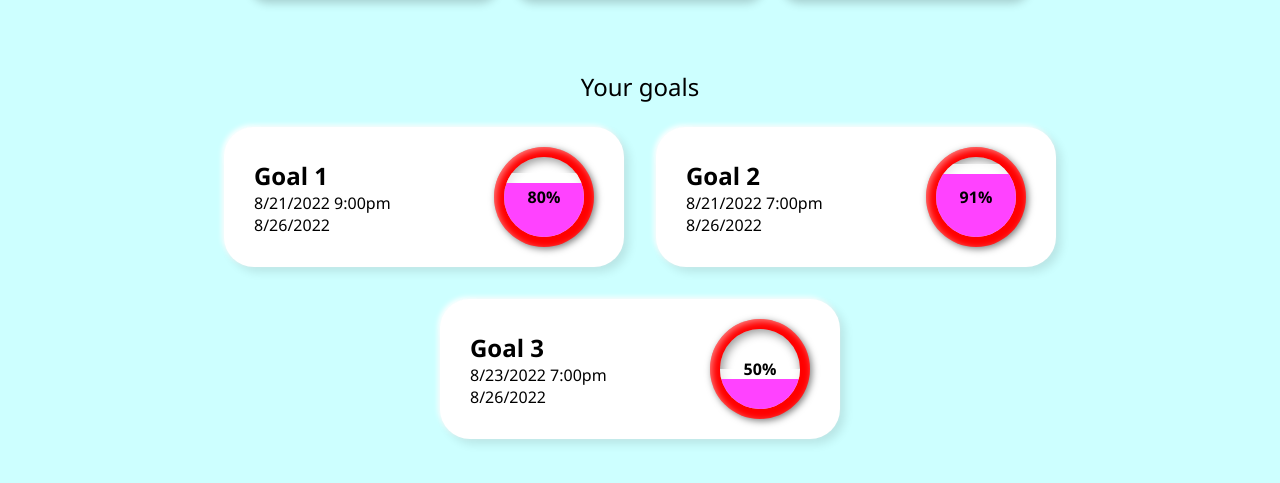
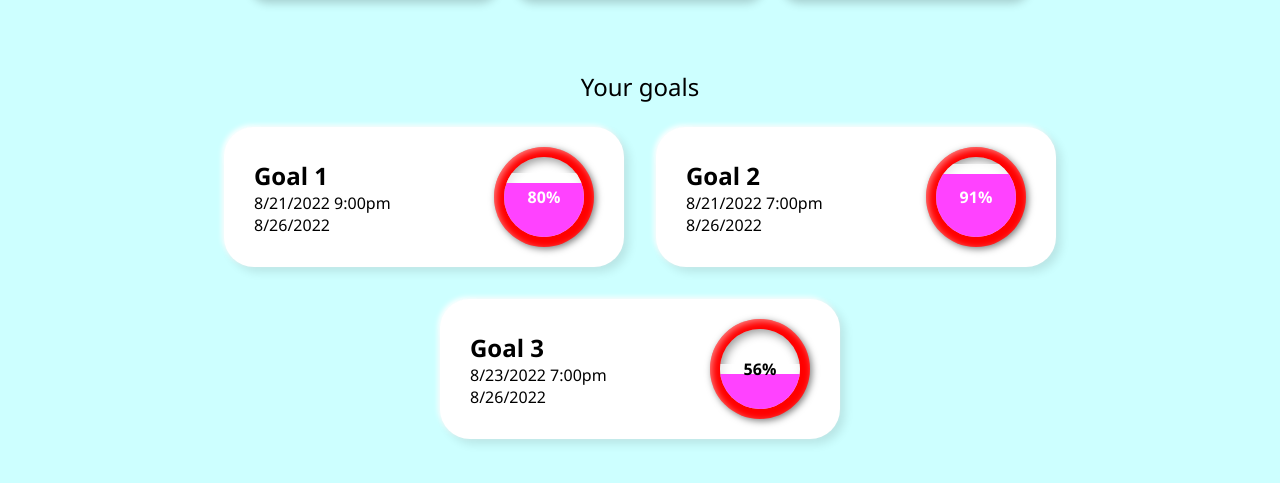
Before and after one commit to DaivikCodes/TaskManager-Frontend, a plain HTML site: page index.html in a window 1280 px wide. Shown: the part 511-994 px from the top of the page. Drawn offline with Linux system fonts and the light colour scheme; grey boxes are pictures that could not be loaded.

Commit message:
progress style changes

```diff
--- a/index.html
+++ b/index.html
@@ -172,7 +172,7 @@
                         <div class="fill"></div>
                         <div class="wave"></div>
                         <div class="wave"></div>
-                        <div class="value">50</div>
+                        <div class="value">56</div>
                     </div>
                 </div>
             </div>
--- a/index.js
+++ b/index.js
@@ -406,6 +406,13 @@ goals.forEach((ele,ind) =>{
     waves.forEach((ele)=>{
         ele.style.bottom = "calc("+percent+"% - 10px)";
     })
+
+    if(Number(percent)>60){
+        goalsProgress.children[3].className = "value50";
+    }
+    else{
+        goalsProgress.children[3].className = "value";
+    }
 })
 
 //================================= Script Starts here =================================
--- a/styles.css
+++ b/styles.css
@@ -737,6 +737,16 @@ nav .add-task{
     color: rgb(0, 0, 0);
 }
 
+.goals .progress .inner-circle .value50{
+    position: relative;
+    z-index: 10;
+    font-weight: 600;
+    color: white;
+}
+
 .goals .progress .inner-circle .value::after {
     content: "%";
 }
+.goals .progress .inner-circle .value50::after {
+    content: "%";
+}
```
